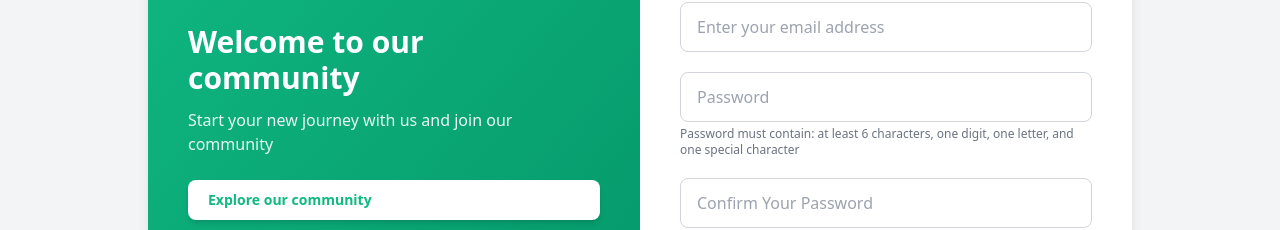
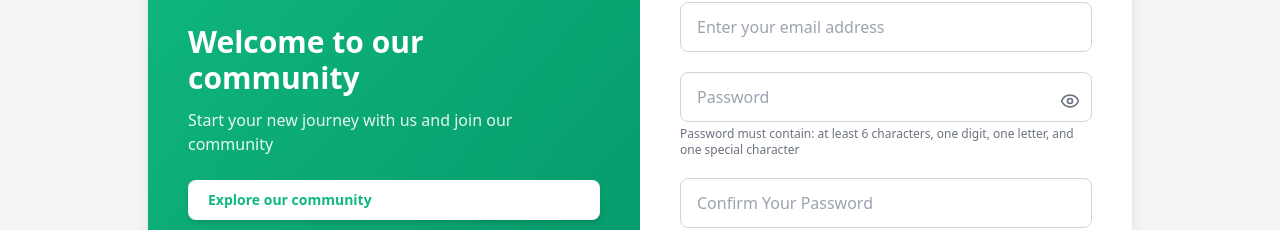
Before and after one commit to Majd-Baghdadi/SE-Project, a React app in the folder client/: page /signup in a window 1280 px wide. Shown: the part 261-491 px from the top of the page. Built offline with nearby package versions, Linux system fonts and the light colour scheme; the HTML template or start-up script is replaced by a standard one.

Commit message:
show password

```diff
--- a/client/src/pages/SignIn.jsx
+++ b/client/src/pages/SignIn.jsx
@@ -1,5 +1,6 @@
 import React, { useState } from 'react';
 import { Link, useNavigate } from 'react-router-dom';
+import { Eye, EyeOff } from 'lucide-react';
 import NavBar from '../components/NavBar';
 import { useAuth } from '../context/AuthContext';
 
@@ -142,9 +143,10 @@
                   <button
                     type="button"
                     onClick={handleShowPassword}
-                    className="text-gray-600 hover:text-gray-900"
+                    className="absolute right-3 top-1/2 -translate-y-1/2 text-gray-500 hover:text-gray-700 focus:outline-none"
+                    aria-label={showPassword ? "Hide password" : "Show password"}
                   >
-                    {showPassword ? "Hide" : "Show"}
+                    {showPassword ? <EyeOff size={20} /> : <Eye size={20} />}
                   </button>
                 </div>
 
--- a/client/src/pages/SignUp.jsx
+++ b/client/src/pages/SignUp.jsx
@@ -1,6 +1,7 @@
 import React, { useState } from 'react';
 import { Link, useNavigate } from 'react-router-dom';
 import NavBar from '../components/NavBar';
+import { Eye, EyeOff } from 'lucide-react';
 import { useAuth } from '../context/AuthContext';
 
 export default function SignUp() {
@@ -14,8 +15,12 @@
   const [error, setError] = useState('');
   const [success, setSuccess] = useState('');
   const [loading, setLoading] = useState(false);
+    const [showPassword, setShowPassword] = useState(false);
   const navigate = useNavigate();
 
+    const handleShowPassword = () => {
+      setShowPassword(!showPassword);
+    };
   const handleInputChange = (e) => {
     const { name, value } = e.target;
     setFormData(prev => ({
@@ -183,9 +188,9 @@
                 </div>
 
                 {/* Password Input */}
-                <div>
+                <div class="relative">
                   <input
-                    type="password"
+                    type={showPassword ? "text" : "password"}
                     name="password"
                     value={formData.password}
                     onChange={handleInputChange}
@@ -193,6 +198,14 @@
                     required
                     className="w-full px-4 py-3 border border-gray-300 rounded-lg focus:outline-none focus:ring-2 focus:ring-primary focus:border-transparent"
                   />
+                   <button
+                    type="button"
+                    onClick={handleShowPassword}
+                    className="absolute right-3 top-1/3 -translate-y-1/2 text-gray-500 hover:text-gray-700 focus:outline-none"
+                    aria-label={showPassword ? "Hide password" : "Show password"}
+                  >
+                    {showPassword ? <EyeOff size={20} /> : <Eye size={20} />}
+                  </button>
                   <p className="text-xs text-gray-500 mt-1">
                     Password must contain: at least 6 characters, one digit, one letter, and one special character
                   </p>
```
